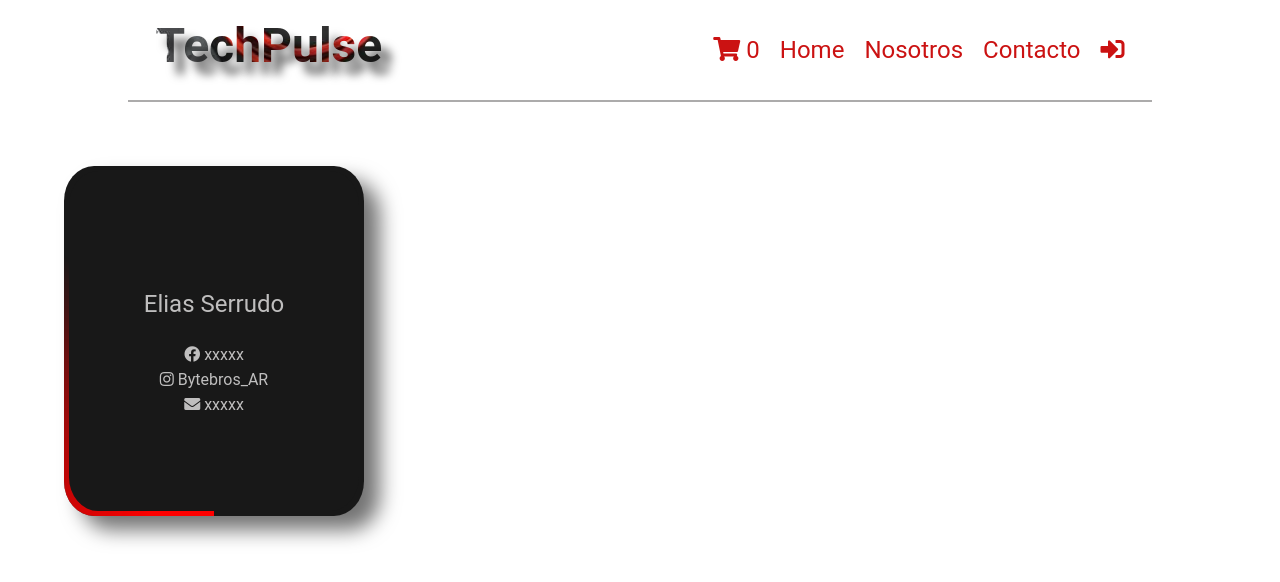
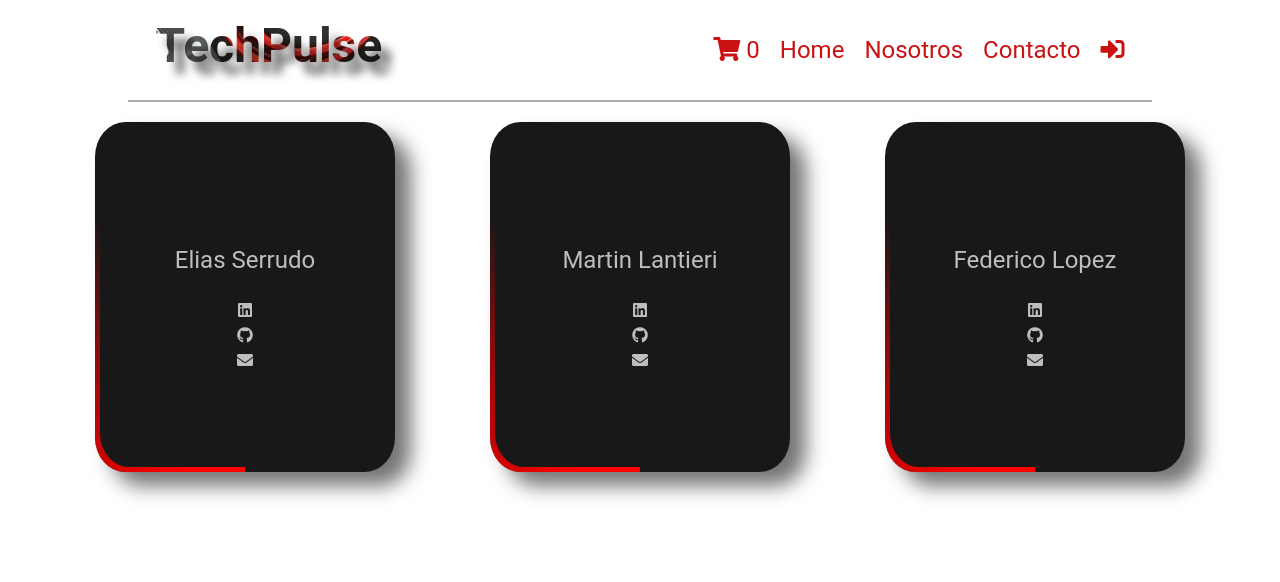
Before and after one commit to kvxnia/ecommerce, a plain HTML site: page contacto.html in a window 1280 px wide. Drawn offline with Linux system fonts and the light colour scheme.

Commit message:
Agregando personas a "contacto"

```diff
--- a/comer-style.css
+++ b/comer-style.css
@@ -140,7 +140,9 @@ body{
     flex-wrap: wrap;
     justify-content: space-evenly;
 
-
+}
+.redes {
+    margin: 10px 10px;
 }
 
 .caja{
@@ -304,12 +306,7 @@ body{
 
 
 
-.redes{
-    padding: 5%;
-    display: grid;
-    grid-template-rows: auto;
-    grid-template-columns: repeat(5, 1fr);
-}
+
 
 
 .red-ani{
@@ -352,8 +349,10 @@ body{
     margin: 3px;
     font-size: 2vh;
     display: block;
+    flex-direction: row;
 
 }
+
 
 .red-ani a,p{
     z-index: 1;
--- a/contacto.html
+++ b/contacto.html
@@ -27,17 +27,36 @@
     <div class="linea"></div>
 
     <main>
-        <section>
+        <section class="redes">
 
             <div class="redes">
 
                 <div class="red-ani">
                     <img src="" alt="">
                     <p>Elias Serrudo</p>
-                    <a href="https://www.facebook.com/TuUsuario" target="_blank"><i class="fab fa-facebook"></i> xxxxx</a>
-                    <a href="https://www.instagram.com/bytebros_ar/" target="_blank"><i class="fab fa-instagram"></i> Bytebros_AR</a>
-                    <a href="mailto:tuemail@gmail.com" target="_blank"><i class="fas fa-envelope"></i> xxxxx</a>
+                    <a href="https://www.linkedin.com/in/elias-serrudo-4b5ab426b/?originalSubdomain=ar"  target="_blank"><i class="fab fa-linkedin"></i></a>
+                    <a href="https://github.com/kvxnia/" target="_blank"><i class="fab fa-github"></i></a>
+                    <a href="mailto: eliasbenja387@gmail.com" target="_blank"><i class="fas fa-envelope"></i></a>
                 </div>
+            </div>
+            <div class="redes">
+
+                <div class="red-ani">
+                    <img src="" alt="">
+                    <p>Martin Lantieri</p>
+                    <a href="https://www.linkedin.com/in/martin-lantieri-2a590925a/" target="_blank"><i class="fab fa-linkedin"></i></a>
+                    <a href="https://github.com/Lantieridev" target="_blank"><i class="fab fa-github"></i></a>
+                    <a href="mailto:lantieridev@gmail.com" target="_blank"><i class="fas fa-envelope"></i></a>
+                </div>
+            </div>
+            <div class="redes">
+
+                <div class="red-ani">
+                    <img src="" alt="">
+                    <p>Federico Lopez</p>
+                    <a href="https://www.facebook.com/TuUsuario" target="_blank"><i class="fab fa-linkedin"></i></a>
+                    <a href="https://github.com/Fedde44" target="_blank"><i class="fab fa-github"></i></a>
+                    <a href="mailto:tuemail@gmail.com" target="_blank"><i class="fas fa-envelope"></i></a>
             </div>
 
 
```
